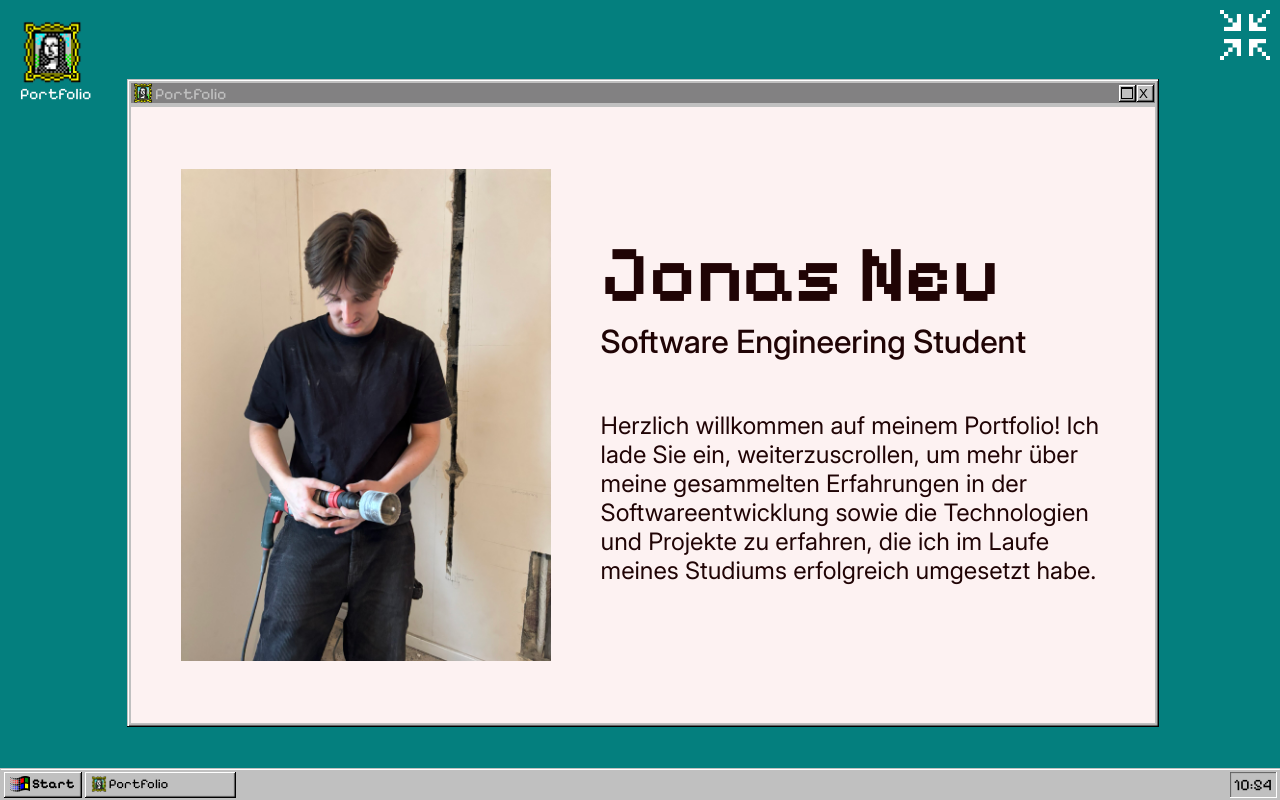
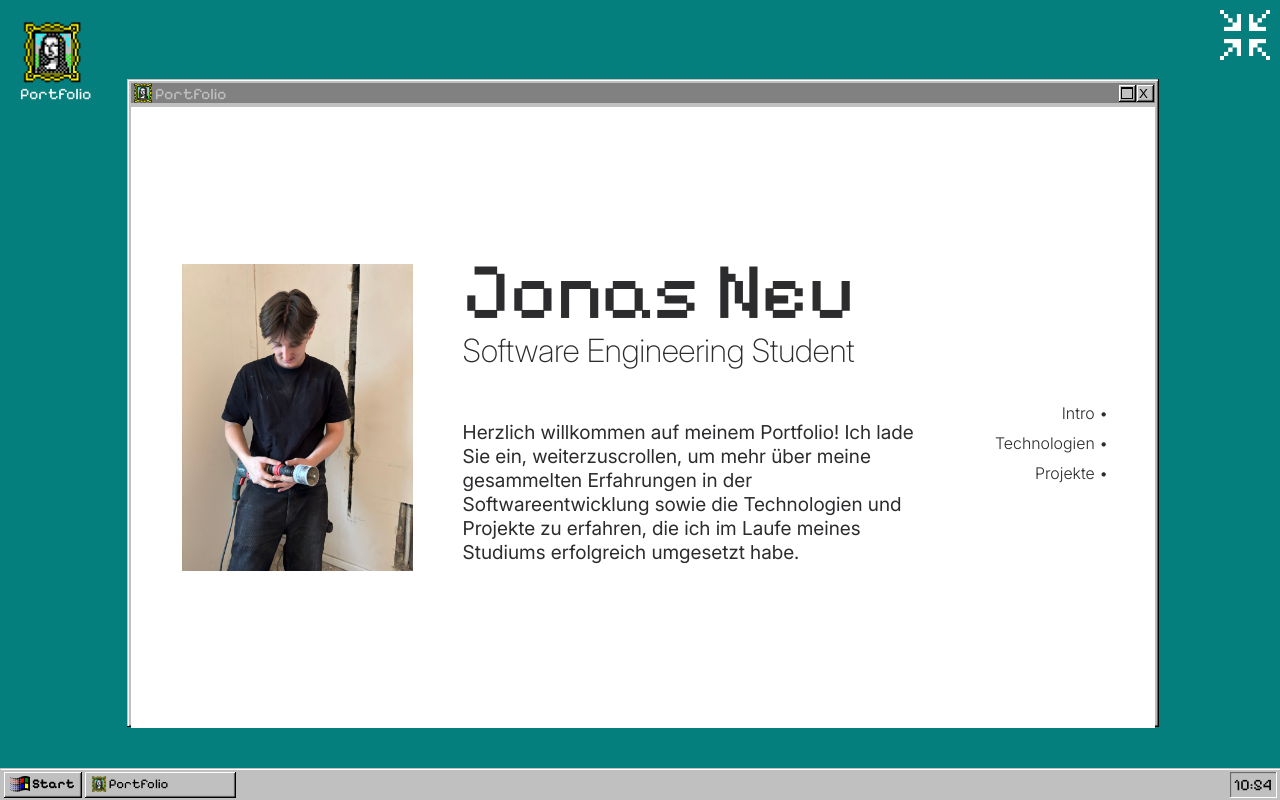
Before and after one commit to jonasrepos/portfolio, a React (Vite) app: page / in a window 1280 px wide. Built offline with nearby package versions, Linux system fonts and the light colour scheme.

Commit message:
added: portfolio page styling

```diff
--- a/src/components/programs/portfolio/portfolio.jsx
+++ b/src/components/programs/portfolio/portfolio.jsx
@@ -1,42 +1,48 @@
 import styles from "./portfolio.module.css";
 
-const technologies = [
+const sprachen = [
+  {
+    name: "Java",
+    image: "techStackIcons/java.png",
+  },
+  {
+    name: "Python",
+    image: "techStackIcons/python.png",
+  },
+  {
+    name: "Java Script",
+    image: "techStackIcons/js.png",
+  },
+  {
+    name: "TypeScript",
+    image: "techStackIcons/typescript.png",
+  },
+  {
+    name: "c",
+    image: "techStackIcons/c.png",
+  },
+];
+
+const web = [
+  {
+    name: "React",
+    image: "techStackIcons/reactjs.png",
+  },
   {
     name: "Angular",
     image: "techStackIcons/angular.png",
-    },
-    {
-      name: "CSS",
-      image: "techStackIcons/css3.png",
-    },
-    {
-      name: "Docker",
-      image: "techStackIcons/docker.png",
-    },
-    {
-      name: "Figma",
-      image: "techStackIcons/figma.png",
-    },
-    {
-      name: "GitHub",
-      image: "techStackIcons/github.png",
-    },
-    {
-      name: "GitLab",
-      image: "techStackIcons/gitlab.png",
   },
   {
     name: "HTML",
     image: "techStackIcons/html5.png",
   },
   {
-      name: "Java",
-      image: "techStackIcons/java.png",
+    name: "CSS",
+    image: "techStackIcons/css3.png",
   },
-    {
-      name: "Java Script",
-      image: "techStackIcons/js.png",
-    },
+];
+
+const technologien = [
   {
     name: "Node.js",
     image: "techStackIcons/nodejs.png",
@@ -46,20 +52,23 @@ const technologies = [
     image: "techStackIcons/postgresql.png",
   },
   {
+    name: "Docker",
+    image: "techStackIcons/docker.png",
+  },
+];
+
+const tools = [
+  {
+    name: "Git",
+    image: "techStackIcons/git.png",
+  },
+  {
     name: "Postman",
     image: "techStackIcons/postman.png",
   },
   {
-      name: "python",
-      image: "techStackIcons/python.png",
-    },
-    {
-      name: "React",
-      image: "techStackIcons/reactjs.png",
-    },
-    {
-      name: "TypeScript",
-      image: "techStackIcons/typescript.png",
+    name: "Figma",
+    image: "techStackIcons/figma.png",
   },
   {
     name: "Visual Studio Code",
@@ -70,28 +79,91 @@ const technologies = [
 export const Portfolio = () => {
   return (
     <div className={styles.background}>
+      <div className={styles.navigationBox}>
+        <span className={styles.navigationItem}>Intro •</span>
+        <span className={styles.navigationItem}>Technologien •</span>
+        <span className={styles.navigationItem}>Projekte •</span>
+      </div>
       <div className={styles.header}>
         <img src="jonas.JPEG" alt="" className={styles.headerImage} />
         <div className={styles.headerBox}>
           <span className={styles.headerTitle}>Jonas Neu</span>
-                <span className={styles.headerSubTitle}>Software Engineering Student</span>
+          <span className={styles.headerSubTitle}>
+            Software Engineering Student
+          </span>
 
-                <span className={styles.headerText}>Herzlich willkommen auf meinem Portfolio! Ich lade Sie ein, weiterzuscrollen, um mehr über meine gesammelten Erfahrungen in der Softwareentwicklung sowie die Technologien und Projekte zu erfahren, die ich im Laufe meines Studiums erfolgreich umgesetzt habe.</span>
+          <span className={styles.headerText}>
+            Herzlich willkommen auf meinem Portfolio! Ich lade Sie ein,
+            weiterzuscrollen, um mehr über meine gesammelten Erfahrungen in der
+            Softwareentwicklung sowie die Technologien und Projekte zu erfahren,
+            die ich im Laufe meines Studiums erfolgreich umgesetzt habe.
+          </span>
         </div>
       </div>
+
       <div className={styles.pager}>
         <div className={styles.technologiesBox}>
-                <span className={styles.headerSubTitle}>Technologieen</span>
+          <span className={styles.technologieHeader}>
+            Damit habe ich schon gearbeitet.
+          </span>
+          <div className={styles.technologiesListBox}>
             <div className={styles.techStack}>
-                {technologies.map((tech, index) => (
+              <span className={styles.technologieTitle}>Sprachen</span>
+              {sprachen.map((sprache, index) => (
                 <div key={index} className={styles.techStackItem}>
                   <img
-                        src={tech.image}
-                        alt={tech.name}
+                    src={sprache.image}
+                    alt={sprache.name}
                     className={styles.techStackImage}
                   />
+                  <span className={styles.techStackTitle}>{sprache.name}</span>
                 </div>
               ))}
+            </div>
+
+            <div className={styles.techStack}>
+              <span className={styles.technologieTitle}>Technologien</span>
+              {technologien.map((technologie, index) => (
+                <div key={index} className={styles.techStackItem}>
+                  <img
+                    src={technologie.image}
+                    alt={technologie.name}
+                    className={styles.techStackImage}
+                  />
+                  <span className={styles.techStackTitle}>
+                    {technologie.name}
+                  </span>
+                </div>
+              ))}
+            </div>
+
+            <div className={styles.techStack}>
+              <span className={styles.technologieTitle}>Web</span>
+              {web.map((web, index) => (
+                <div key={index} className={styles.techStackItem}>
+                  <img
+                    src={web.image}
+                    alt={web.name}
+                    className={styles.techStackImage}
+                  />
+                  <span className={styles.techStackTitle}>{web.name}</span>
+                </div>
+              ))}
+            </div>
+
+            <div className={styles.techStack}>
+              <span className={styles.technologieTitle}>Tools</span>
+              {tools.map((tool, index) => (
+                <div key={index} className={styles.techStackItem}>
+                  <img
+                    src={tool.image}
+                    alt={tool.name}
+                    className={styles.techStackImage}
+                  />
+                  <span className={styles.techStackTitle}>{tool.name}</span>
+                </div>
+              ))}
+            </div>
           </div>
         </div>
       </div>
--- a/src/components/programs/portfolio/portfolio.module.css
+++ b/src/components/programs/portfolio/portfolio.module.css
@@ -1,27 +1,41 @@
-
-
-
 .background {
-    --text: #200405;
-    --background: #fdf2f2;
-    --primary: #e61920;
-    --secondary: #f2dd88;
-    --accent: #deeb4c;
+  --text: #2c2b2e;
+  --background: #fafafa;
+  --primary: #ea4532;
 
   font-family: "Inter", Times, serif;
   font-size: 16px;
 
   max-width: 100%;
   height: 100%;
-    background-color: var(--background);
+  overflow-y: scroll;
+  display: flex;
+  flex-direction: column;
+  align-items: center;
+  z-index: 100;
+}
+
+.navigationBox {
+  position: absolute;
+  display: flex;
+  flex-direction: column;
+  align-items: flex-end;
+  gap: 10px;
+  right: 50px;
+  top: 50%;
+}
+
+.navigationItem {
+  color: var(--text);
+  font-size: 1rem;
+  font-weight: 300;
 }
 
 .header {
-    height: 100%;
-    padding: 0 50px;
+  min-height: 100%;
+  width: 90%;
   display: flex;
   flex-direction: row;
-    justify-content: center;
   align-items: center;
   gap: 50px;
 }
@@ -29,54 +43,92 @@
 .headerBox {
   display: flex;
   flex-direction: column;
+  width: 50%;
 }
 
 .headerImage {
-    height: 80%;
+  width: 25%;
 }
-
 
 .headerTitle {
   font-family: "Pixelify Sans", serif;
   color: var(--text);
-    font-size: 5rem;
-    font-weight: 600;
+  font-size: 5em;
+  font-weight: 400;
+  line-height: 5rem;
 }
 
 .headerSubTitle {
   color: var(--text);
   font-size: 2rem;
-    font-weight: 500;
+  font-weight: 200;
   margin-bottom: 50px;
 }
 
 .headerText {
   color: var(--text);
-    font-size: 1.5rem;
+  font-size: 1.2rem;
   font-weight: 400;
   margin-bottom: 20px;
 }
 
 .pager {
-    max-width: 100%;
-    height: 100%;
-    padding: 0 20px;
+  width: 100%;
+  min-height: 100%;
+  display: flex;
+  justify-content: center;
 }
 
 .technologiesBox {
-    height: 80%;
+  width: 90%;
+  height: 50%;
   display: flex;
   flex-direction: column;
+  justify-content: center;
+  gap: 40px;
+}
+
+.technologieHeader {
+  color: var(--text);
+  font-size: 1.5rem;
+  font-weight: 200;
+}
+
+.technologieTitle {
+  color: var(--text);
+  font-size: 1.5rem;
+  font-weight: 400;
+  margin-bottom: 10px;
+}
+
+.technologiesListBox {
+  width: 80%;
+  display: flex;
+  flex-direction: row;
+  justify-content: center;
+  gap: 50px;
+}
+
+.techStackItem {
+  display: flex;
   align-items: center;
-    justify-content: center;
+  gap: 5px;
 }
 
 .techStack {
   display: flex;
-    gap: 5px;
+  flex-direction: column;
+  gap: 10px;
+  width: 250px;
 }
 
 .techStackImage {
   width: 32px;
   height: 32px;
 }
+
+.techStackTitle {
+  color: var(--text);
+  font-size: 1rem;
+  font-weight: 400;
+}
--- a/src/components/workstationOS/monitor/monitor.jsx
+++ b/src/components/workstationOS/monitor/monitor.jsx
@@ -12,7 +12,7 @@ export const Monitor = ({ isFullscreen }) => {
     {
       id: 1,
       title: "Portfolio",
-      content: <Portfolio/>,
+      content: <Portfolio />,
       icon: "frameIcon.png",
       initX: "10%",
       initY: "10%",
@@ -56,7 +56,6 @@ export const Monitor = ({ isFullscreen }) => {
             />
           ))}
           <Desktop />
-
         </div>
 
         <Taskbar />
--- a/src/components/workstationOS/taskbar/taskbar.module.css
+++ b/src/components/workstationOS/taskbar/taskbar.module.css
@@ -5,6 +5,7 @@
   right: 0;
   width: 100%;
   height: 32px;
+  z-index: 999999;
 
   background-color: #c0c0c0;
 }
--- a/src/components/workstationOS/window/window.module.css
+++ b/src/components/workstationOS/window/window.module.css
@@ -39,8 +39,7 @@
 .content {
   background-color: #ffffff;
   width: 100%;
-  height: 100%;
-  overflow-y: scroll;
+  height: 97%;
 }
 
 .resizeBtn {
```
Also changed, not shown: public/techStackIcons/c.png (added), public/techStackIcons/git.png (added). Lines whose indentation alone changed are shown as unchanged.
